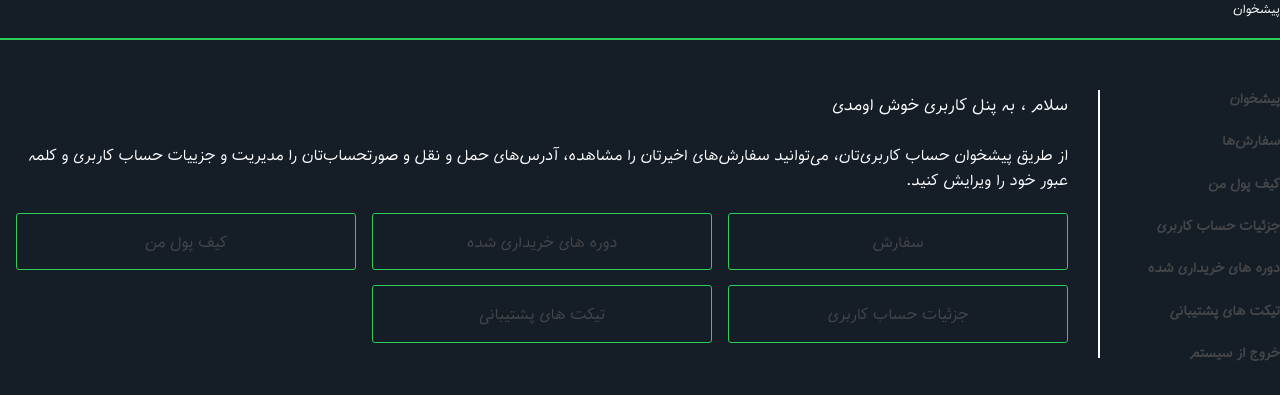
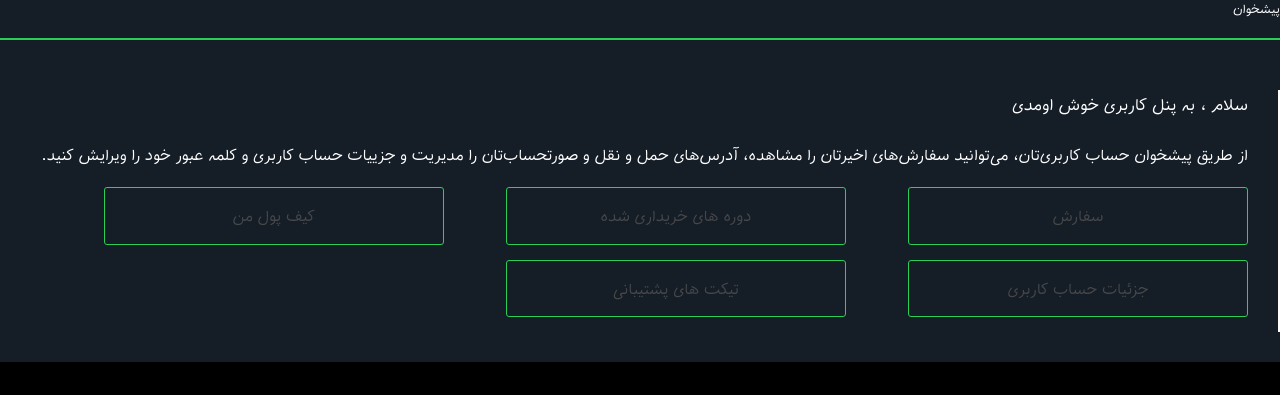
Before and after one commit to saina-bathaeei/education-app, a React (Vite) app in the folder frontend/: page /user-p in a window 1280 px wide. Shown: the part 208-603 px from the top of the page. Built offline with nearby package versions, Linux system fonts and the light colour scheme; no server answers.

Commit message:
Fix build error by removing unused Sidebar import

```diff
--- a/frontend/src/pages/AdminPanel/index.jsx
+++ b/frontend/src/pages/AdminPanel/index.jsx
@@ -1,6 +1,6 @@
 import React from "react";
 import { Outlet } from "react-router-dom";
-import Sidebar from "../../Components/AdminPanel/Sidebar/Sidebar";
+//import Sidebar from "../../Components/AdminPanel/Sidebar/Sidebar";
 import Topbar from "../../components/AdminPanel/Topbar/Topbar"
 
 import "./panel.css";
@@ -9,7 +9,7 @@ export default function AdminPanel() {
   return (
     <>
       <div id="content">
-        <Sidebar />
+        {/*<Sidebar />*/}
 
         <div id="home" className="col-10">
           <Topbar />
--- a/frontend/src/pages/UserPanel/Index.jsx
+++ b/frontend/src/pages/UserPanel/Index.jsx
@@ -2,7 +2,7 @@ import React from 'react'
 import { Outlet } from 'react-router-dom'
 import Footer from "./../../components/Footer/Footer"
 import Header from '../../components/header/Header'
-import Sidebar from '../../Components/UserPanel/Sidebar/Sidebar'
+//import Sidebar from '../../Components/UserPanel/Sidebar/Sidebar'
 
 import './Index.css'
 
@@ -21,7 +21,7 @@ export default function IndexUser() {
         <div class="content-main">
             <div class="container">
                 <div class="row" style={{display:'flex',gap:'20px'}}>
-                    <Sidebar />
+                    {/*<Sidebar />*/}
 
                     <Outlet />
 
```
